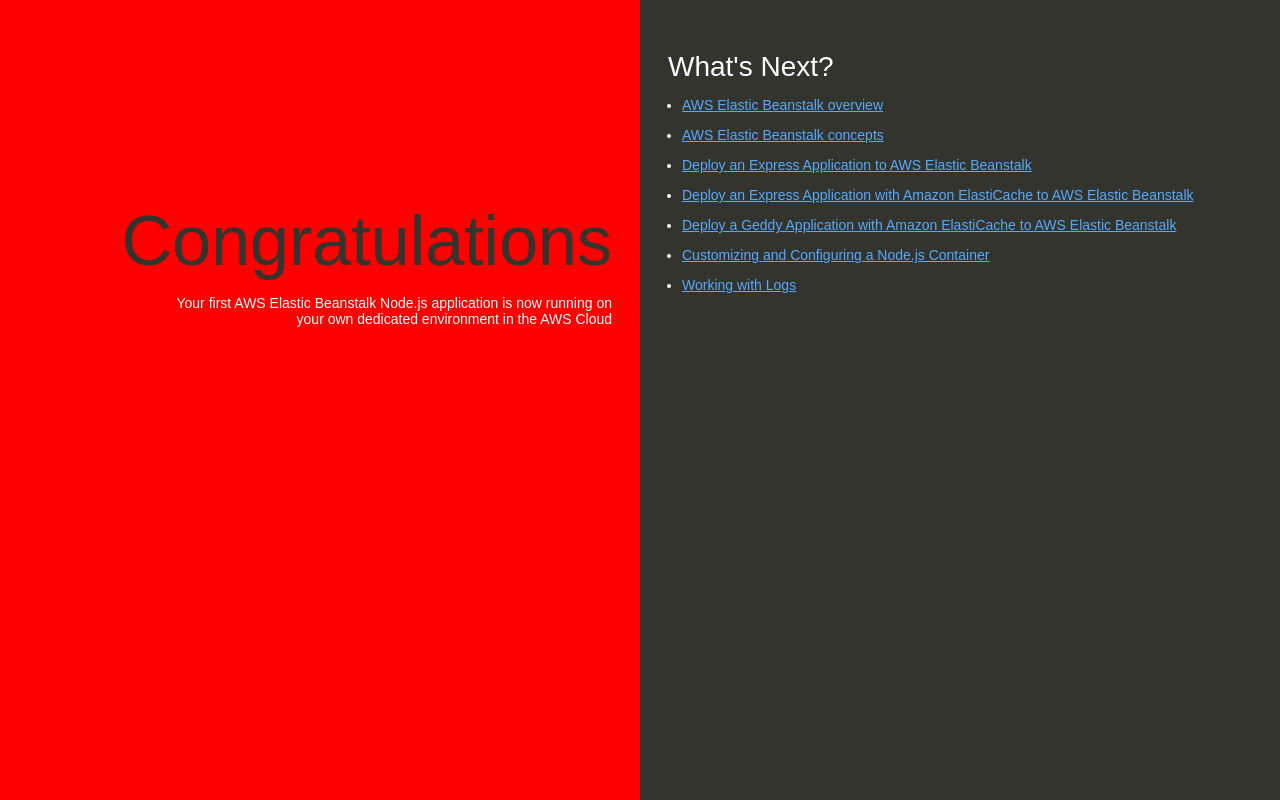
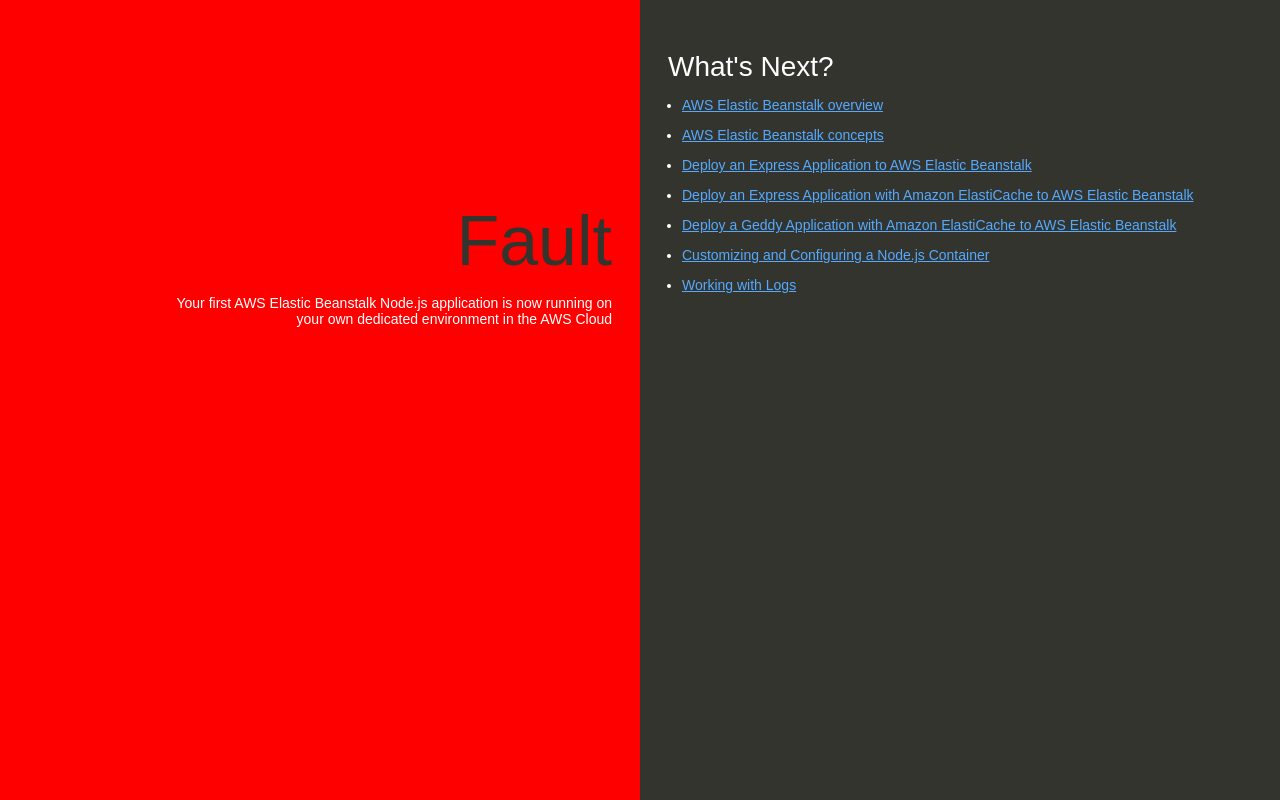
Before and after one commit to DevNarayan-7/JS_Course, a website: page index.html in a window 1280 px wide. Drawn offline with Linux system fonts and the light colour scheme.

Commit message:
Change header from 'Congratulations' to 'Fault'

```diff
--- a/index.html
+++ b/index.html
@@ -74,7 +74,7 @@
   </head>
   <body>
     <div class="textColumn">
-      <h1>Congratulations</h1>
+      <h1>Fault</h1>
       <p>Your first AWS Elastic Beanstalk Node.js application is now running on your own dedicated environment in the AWS Cloud</p>
     </div>
     <div class="linksColumn">
```
